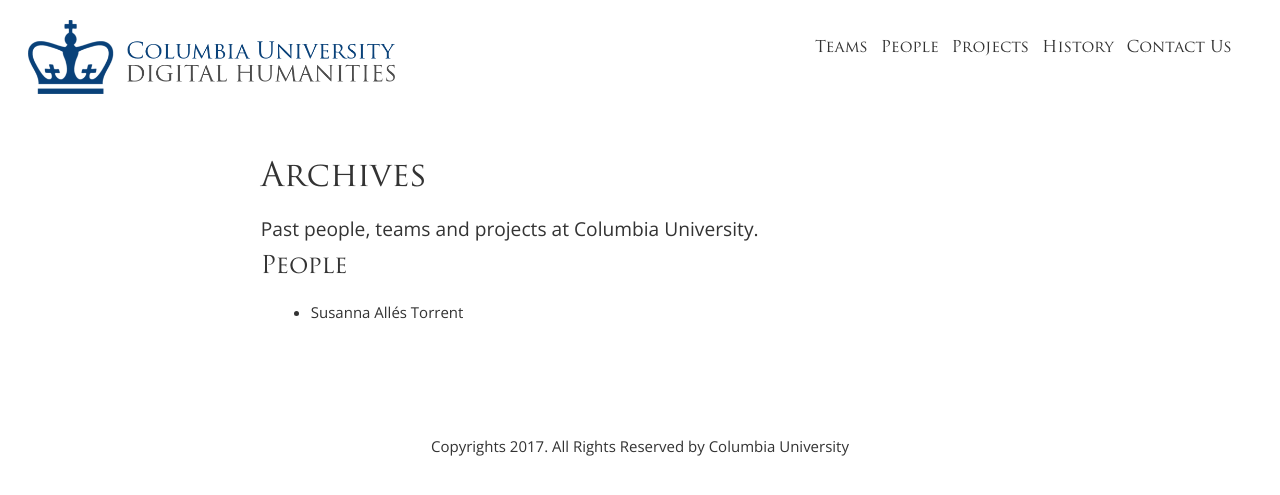
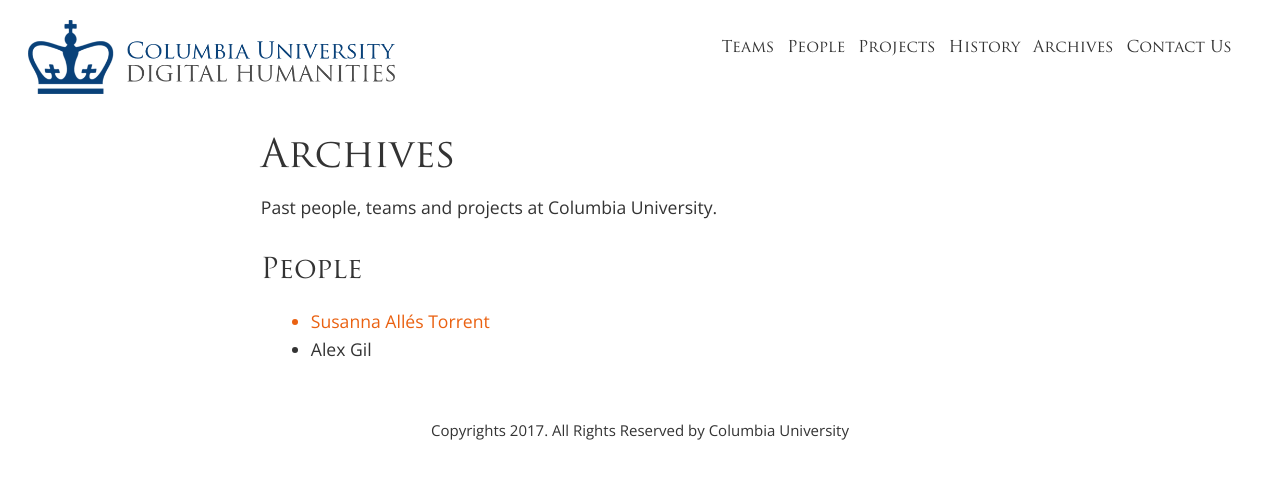
Before and after one commit to cul/dlst-dh, a Jekyll site: the page built from _pages/archives.md, in a window 1280 px wide. Shown: the top 495 px of the page. Built offline with Jekyll 4.4.1, drawn with Linux system fonts in a browser that asks for light colours; nearby versions of some CDN libraries.

Commit message:
fixed some font issues

```diff
--- a/_includes/menu-links.html
+++ b/_includes/menu-links.html
@@ -3,4 +3,5 @@
   <a href="{{site.baseurl}}/people/">People</a>
   <a href="{{site.baseurl}}/projects/">Projects</a>
   <a href="{{site.baseurl}}/history/">History</a>
+  <a href="{{site.baseurl}}/archives/">Archives</a>
   <a href="{{site.baseurl}}/contact/">Contact Us</a>
--- a/_pages/archives.md
+++ b/_pages/archives.md
@@ -4,15 +4,17 @@ title: Archives
 permalink: /archives/
 ---
 
-<div id="container" class="prose">
+<div class="page-container no-border">
 	<h1>{{page.title}}</h1>
 	<p>Past people, teams and projects at Columbia University.</p>
+	<br>
 	<h2>People</h2>
 	<ul>
 		{% for post in site.people %}
 		{% if post.archive %}
-		<li>{{post.title}}</li>
+		<a href="{{site.baseurl}}{{post.url}}"><li>{{post.title}}</li></a>
 		{% endif %}
 		{% endfor %}
+		<li>Alex Gil</li>
 	</ul>
 </div>
--- a/_sass/_dhcu.scss
+++ b/_sass/_dhcu.scss
@@ -1,12 +1,12 @@
 /* General */
 
-div#container.prose {
+div.page-container {
   width:60%;
+  font-size:1.1rem;
 }
 
-div#container.prose p {
-  font-size:1.2rem;
-
+div.no-border {
+    box-shadow: none;
 }
 
 div.crop {
--- a/index.html
+++ b/index.html
@@ -2,7 +2,7 @@
 layout: default
 ---
 
-<div id="container" class="prose">
+<div class="page-container no-border">
     <h1>Welcome</h1>
     <p>Welcome to Columbia University Digital Humanities—the central informational portal for the varied digital humanities work at Columbia University. We aim for a broad overview, and provide introduction to the people, teams and projects that make Columbia one of the most exciting spaces for Digital Humanities in the world today. Columbia University has a rich history in humanities and computing, and today we see a thriving and diverse range of communities of practice made up of emergent and established scholars, librarians and technologists working together across disciplines and institutional boundaries. Our portal is meant as much as a roadmap for ourselves, as a testament to the outside world of the past, present and future of our collective work. We hope the site will also give further incentive to those considering joining Columbia to work and study with us.</p>
 
```
